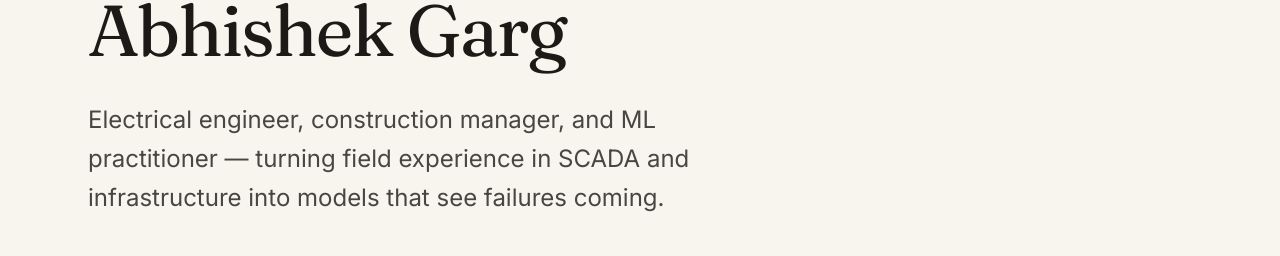
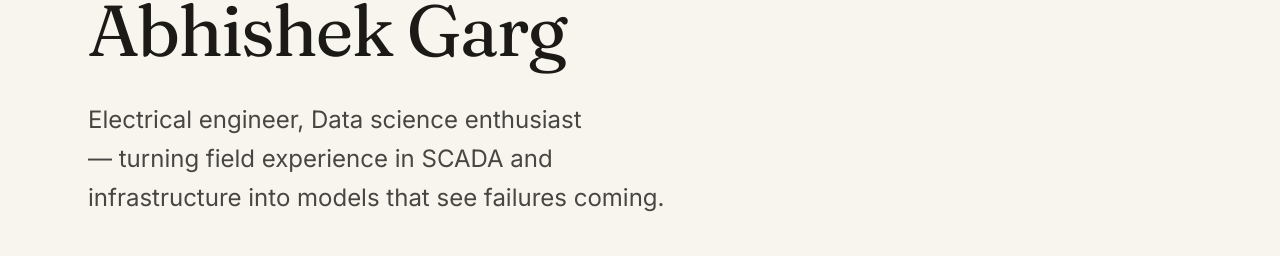
Before and after one commit to gargabhishek100/portfolio, a Next.js app: page / in a window 1280 px wide. Shown: the part 312-568 px from the top of the page. Built offline with nearby package versions, Linux system fonts and the light colour scheme; no server answers.

Commit message:
adding meta data

```diff
--- a/components/sections/hero.tsx
+++ b/components/sections/hero.tsx
@@ -25,7 +25,7 @@ export function Hero() {
         <p
           className="mt-8 max-w-2xl animate-in fade-in slide-in-from-bottom-4 duration-700 text-balance text-xl leading-relaxed text-foreground/80 sm:text-2xl [animation-fill-mode:both] [animation-delay:470ms]"
         >
-          Electrical engineer, construction manager, and ML practitioner —
+          Electrical engineer, Data science enthusiast —
           turning field experience in SCADA and infrastructure into models that
           see failures coming.
         </p>
```
